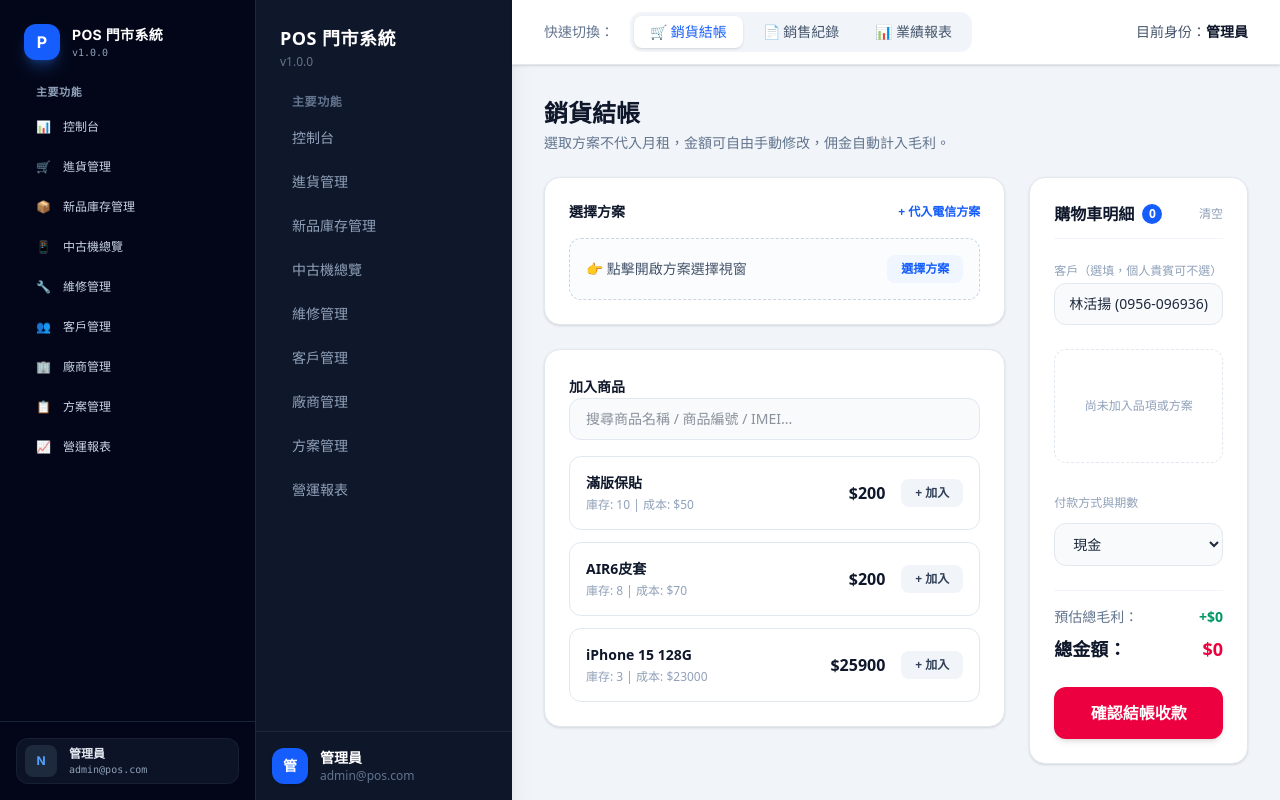
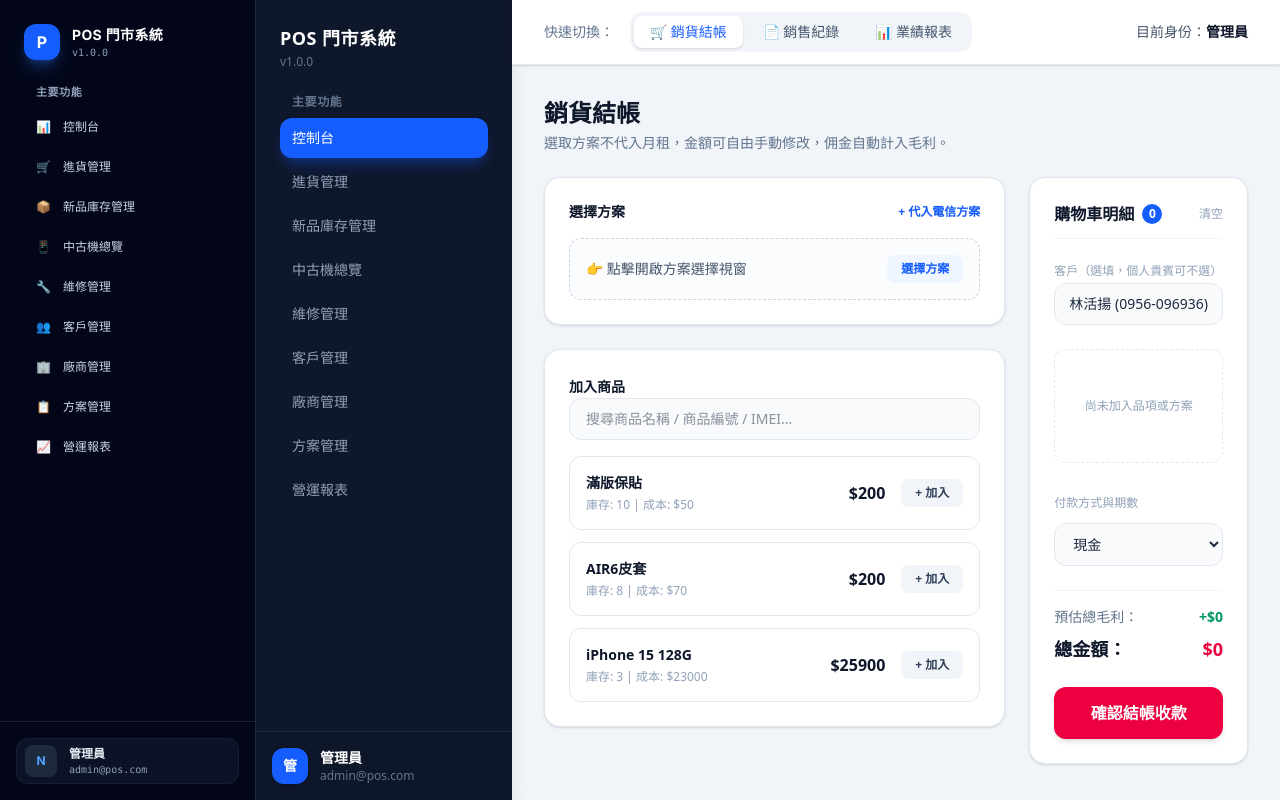
Before and after one commit to kobe80327kai/my-pos-system, a Next.js app: page / in a window 1280 px wide. Built offline with nearby package versions, Linux system fonts and the light colour scheme.

Commit message:
Update page.tsx

```diff
--- a/app/page.tsx
+++ b/app/page.tsx
@@ -4,10 +4,10 @@
 import React, { useState } from "react";
 
 export default function PosSystem() {
-  const [currentMenu, setCurrentMenu] = useState("销货结帐");
+  const [currentMenu, setCurrentMenu] = useState("控制台");
   const [activeTab, setActiveTab] = useState<"checkout" | "records" | "reports">("checkout");
 
-  // ---------------- 銷貨結帳 States (完全對應截圖) ----------------
+  // 銷貨結帳 States
   const [cart, setCart] = useState<any[]>([]);
   const [member, setMember] = useState("林活揚 (0956-096936)");
   const [paymentMethod, setPaymentMethod] = useState("現金");
@@ -15,7 +15,6 @@ export default function PosSystem() {
   const [planSearch, setPlanSearch] = useState("");
   const [productSearch, setProductSearch] = useState("");
 
-  // 真實方案資料庫 (對應方案管理)
   const [posPlans] = useState([
     { id: 1, name: "中華電信 5G 1399 (30期)", monthly: 1399, commission: 5000, code: "CHT1399" },
     { id: 2, name: "台灣大哥大 4G 688 (24期)", monthly: 688, commission: 3000, code: "TWM688" },
@@ -28,7 +27,7 @@ export default function PosSystem() {
     { id: 3, name: "iPhone 15 128G", price: 25900, stock: 3, cost: 23000, imei: "IMEI987654321" },
   ]);
 
-  // ---------------- 銷售紀錄 States ----------------
+  // 銷售紀錄 States
   const [records, setRecords] = useState<any[]>([
     {
       id: "SD260723119",
@@ -52,7 +51,6 @@ export default function PosSystem() {
   const [expandedId, setExpandedId] = useState<string | null>(null);
   const [editingRecord, setEditingRecord] = useState<any | null>(null);
 
-  // 日期快選邏輯 (今日、本週、本月、全部)
   const handleDatePreset = (mode: string) => {
     setDateFilterMode(mode);
     const today = new Date();
@@ -78,12 +76,10 @@ export default function PosSystem() {
     }
   };
 
-  // 加入購物車
   const addToCart = (item: any) => {
     setCart([...cart, { ...item, qty: 1 }]);
   };
 
-  // 結帳送出
   const handleCheckout = () => {
     if (cart.length === 0) {
       alert("購物車是空的！");
@@ -108,7 +104,6 @@ export default function PosSystem() {
     setActiveTab("records");
   };
 
-  // 過濾銷售紀錄（支援單號、商品名稱、IMEI、序號、日期區間）
   const filteredRecords = records.filter((rec) => {
     const matchSearch =
       rec.id.toLowerCase().includes(recordSearch.toLowerCase()) ||
@@ -130,7 +125,7 @@ export default function PosSystem() {
 
   return (
     <div className="min-h-screen bg-[#f1f5f9] text-slate-800 flex font-sans">
-      {/* 左側深色側邊欄 (完全保留您的設計) */}
+      {/* 單一左側深色導覽列 */}
       <aside className="w-64 bg-[#0f172a] text-slate-300 flex flex-col justify-between shrink-0 shadow-xl">
         <div className="p-6 space-y-6">
           <div>
@@ -179,7 +174,6 @@ export default function PosSystem() {
 
       {/* 右側主內容區 */}
       <div className="flex-1 flex flex-col min-w-0">
-        {/* 頂部快捷切換列 */}
         <header className="bg-white border-b border-slate-200 px-8 py-3 flex justify-between items-center shadow-sm">
           <div className="flex items-center space-x-4">
             <span className="text-sm font-medium text-slate-500">快速切換：</span>
@@ -215,9 +209,7 @@ export default function PosSystem() {
           </div>
         </header>
 
-        {/* 內容區域 */}
         <main className="flex-1 p-8 overflow-y-auto">
-          {/* ================= 1. 銷貨結帳頁面 (完全對應您的截圖) ================= */}
           {activeTab === "checkout" && (
             <div className="max-w-7xl mx-auto space-y-6">
               <div>
@@ -226,9 +218,7 @@ export default function PosSystem() {
               </div>
 
               <div className="grid grid-cols-1 md:grid-cols-3 gap-6">
-                {/* 左側選單區 */}
                 <div className="md:col-span-2 space-y-6">
-                  {/* 選擇方案區塊 */}
                   <div className="bg-white p-6 rounded-2xl border border-slate-200 shadow-sm space-y-4">
                     <div className="flex justify-between items-center">
                       <span className="text-sm font-bold text-slate-900">選擇方案</span>
@@ -250,7 +240,6 @@ export default function PosSystem() {
                     </div>
                   </div>
 
-                  {/* 加入商品區塊 */}
                   <div className="bg-white p-6 rounded-2xl border border-slate-200 shadow-sm space-y-4">
                     <span className="text-sm font-bold text-slate-900">加入商品</span>
                     <input
@@ -288,7 +277,6 @@ export default function PosSystem() {
                   </div>
                 </div>
 
-                {/* 右側購物車與結帳摘要區 (完全對應您的截圖) */}
                 <div className="bg-white p-6 rounded-2xl border border-slate-200 shadow-sm space-y-6 h-fit">
                   <div className="flex justify-between items-center border-b border-slate-100 pb-3">
                     <div className="flex items-center space-x-2">
@@ -364,7 +352,6 @@ export default function PosSystem() {
             </div>
           )}
 
-          {/* ================= 2. 銷售紀錄頁面 ================= */}
           {activeTab === "records" && (
             <div className="max-w-7xl mx-auto space-y-6">
               <div>
@@ -372,7 +359,6 @@ export default function PosSystem() {
                 <p className="text-sm text-slate-500 mt-1">查詢與管理銷售訂單紀錄。</p>
               </div>
 
-              {/* 搜尋與篩選面板 */}
               <div className="bg-white p-5 rounded-2xl border border-slate-200 shadow-sm space-y-4">
                 <div className="flex flex-wrap gap-3 items-center">
                   <input
@@ -418,7 +404,6 @@ export default function PosSystem() {
                   </div>
                 </div>
 
-                {/* 今日、本週、本月、全部按鈕 */}
                 <div className="flex space-x-2 pt-2 border-t border-slate-100">
                   {["今日", "本週", "本月", "全部"].map((tag) => (
                     <button
@@ -436,7 +421,6 @@ export default function PosSystem() {
                 </div>
               </div>
 
-              {/* 紀錄列表 */}
               <div className="bg-white rounded-2xl border border-slate-200 shadow-sm overflow-hidden">
                 <div className="p-4 border-b border-slate-100 text-sm text-slate-500">
                   共 <span className="font-semibold text-slate-900">{filteredRecords.length}</span> 筆紀錄
@@ -488,7 +472,6 @@ export default function PosSystem() {
                           </div>
                         </div>
 
-                        {/* 展開明細 */}
                         {isExpanded && (
                           <div className="bg-slate-50/80 px-6 py-4 border-t border-slate-100 space-y-2">
                             <div className="text-xs font-bold text-slate-500 mb-2">銷售明細：</div>
@@ -512,7 +495,6 @@ export default function PosSystem() {
             </div>
           )}
 
-          {/* ================= 3. 業績報表頁面 ================= */}
           {activeTab === "reports" && (
             <div className="max-w-7xl mx-auto space-y-6">
               <h1 className="text-2xl font-bold text-slate-900">業績報表</h1>
@@ -524,7 +506,6 @@ export default function PosSystem() {
         </main>
       </div>
 
-      {/* ================= 選擇電信方案彈窗 ================= */}
       {showPlanModal && (
         <div className="fixed inset-0 bg-slate-900/40 backdrop-blur-sm flex items-center justify-center z-50 p-4">
           <div className="bg-white rounded-2xl shadow-2xl max-w-lg w-full p-6 space-y-4 relative">
@@ -575,7 +556,6 @@ export default function PosSystem() {
         </div>
       )}
 
-      {/* ================= 修改銷售紀錄彈窗 ================= */}
       {editingRecord && (
         <div className="fixed inset-0 bg-slate-900/40 backdrop-blur-sm flex items-center justify-center z-50 p-4">
           <div className="bg-white rounded-2xl shadow-2xl max-w-md w-full p-6 space-y-4 relative">
```
